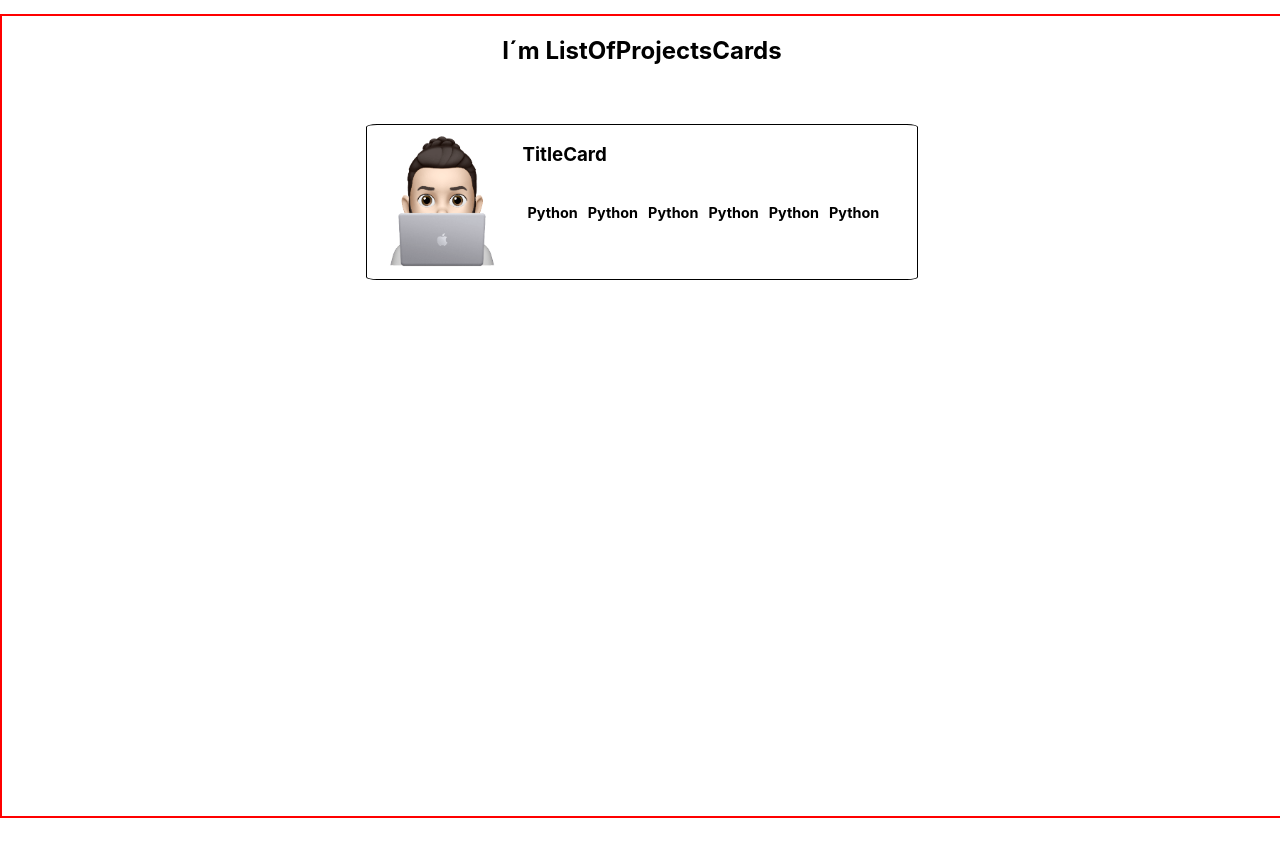
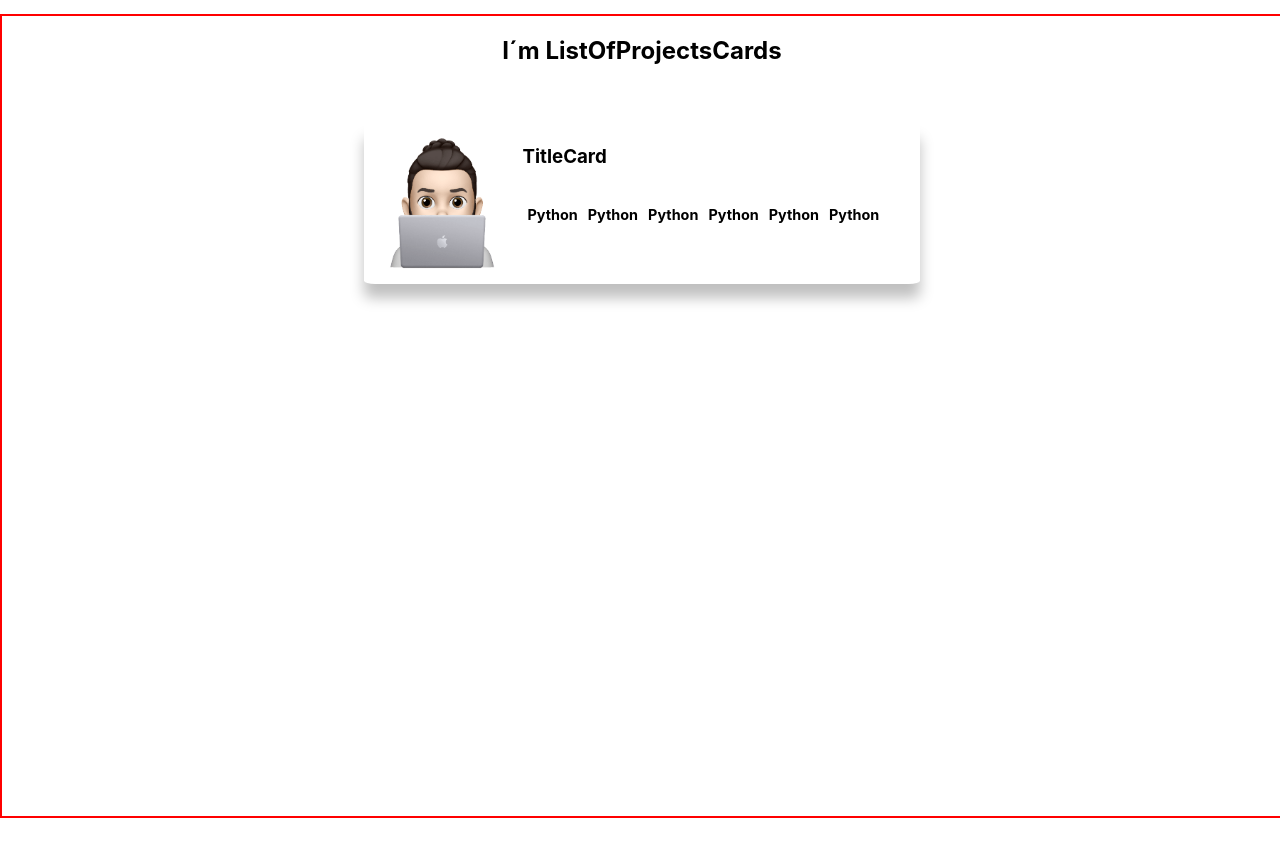
Before and after one commit to frannav/fn-portfolio, a Next.js app: page / in a window 1280 px wide. Shown: the part 1180-2036 px from the top of the page. Built offline with nearby package versions, Linux system fonts and the light colour scheme.

Commit message:
ADD continue with projectcard, added props for img uri

```diff
--- a/components/ListOfProjectsCards/index.js
+++ b/components/ListOfProjectsCards/index.js
@@ -5,7 +5,7 @@ export default function ListOfProjectsCards() {
     return (
         <CardsContent>
             <h1>I´m ListOfProjectsCards </h1>
-            <ProjectCard />
+            <ProjectCard photo='animoji2.png' />
         </CardsContent>
     )
 }
--- a/components/ProjectCard/index.js
+++ b/components/ProjectCard/index.js
@@ -9,9 +9,8 @@ import { Article,
     TagsText
  } from './styles';
 
-let photo = 'animoji2.png';
 
-export default function ProjectCard() {
+export default function ProjectCard({ photo }) {
     return (
         <>
             <Article>
@@ -30,7 +29,7 @@ export default function ProjectCard() {
                         <TagsCard>
                             {
                                 [1,2,3,4,5,6].map((item) => {
-                                    return <TagsText key={item}>Python</TagsText>
+                                    return <TagsText key={item.id}>Python</TagsText>
                                 })
                             }
                         </TagsCard>
--- a/components/ProjectCard/styles.js
+++ b/components/ProjectCard/styles.js
@@ -1,14 +1,19 @@
 import styled from 'styled-components';
 
 export const Article = styled.article`
+    box-shadow: 0px 14px 14px rgba(0, 0, 0, .25);
     margin-top: 3%;
     margin-bottom: 3%;
     width: 550px;
-    border: 1px solid black;
+    border: 3px solid transparent;
     display: flex;
     flex-direction: row;
     border-radius: 2%;
+    transition: .2s;
     /* max-height: 150px; */
+    & :hover {
+        transform: scale(1.02);
+    }
 `
 
 export const ImgWrapper = styled.div`
```
